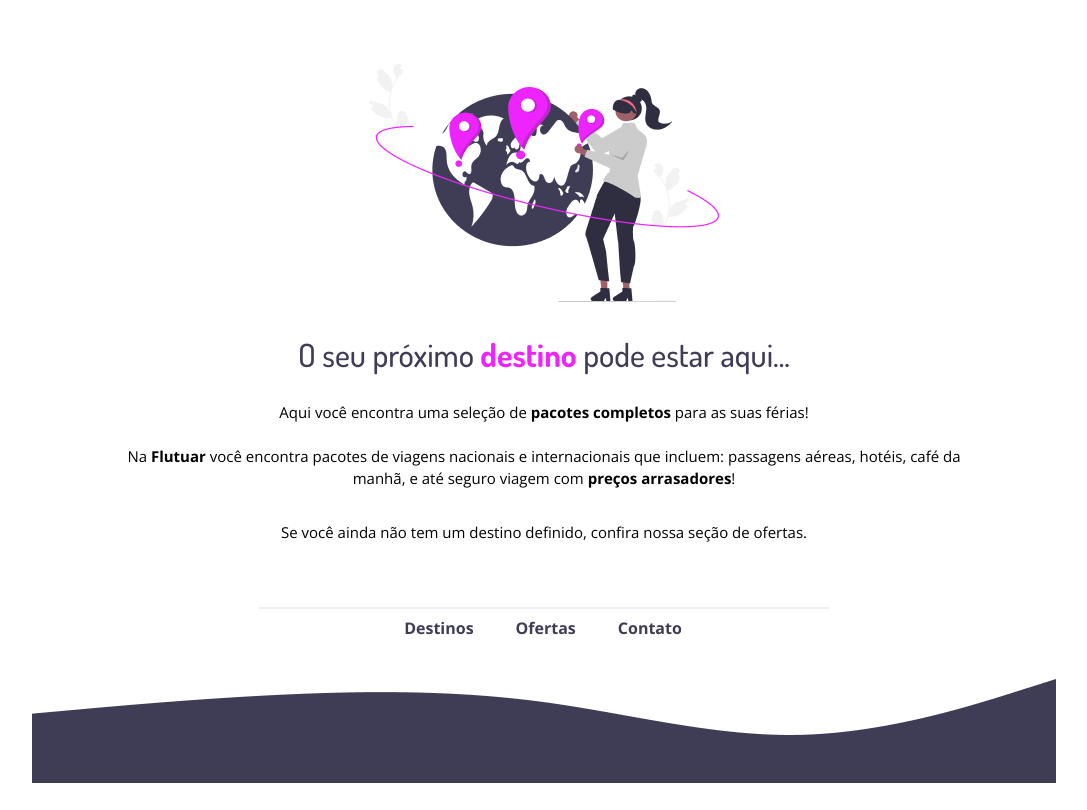
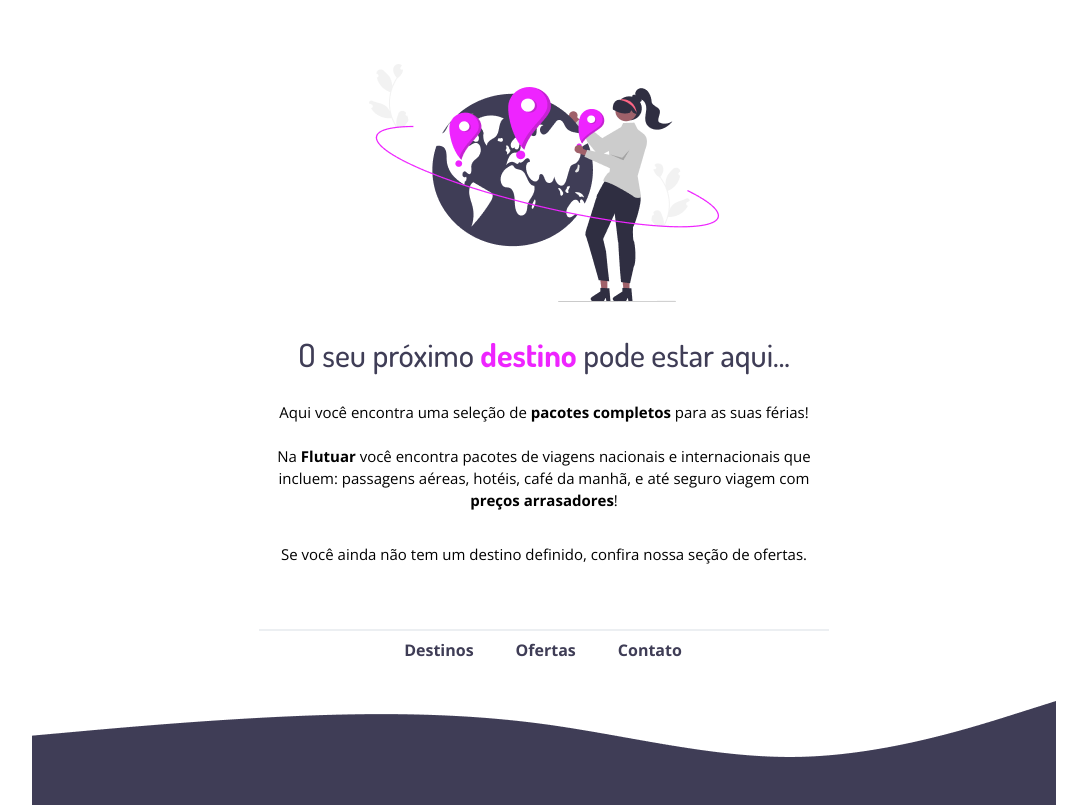
Before and after one commit to Rafael465/desafio_stage_02_flutuar, a plain HTML site: page index.html in a window 1280 px wide. Shown: the whole page, without its empty margins (96-1183 px from the left). Drawn offline with nearby package versions, Linux system fonts and the light colour scheme.

Commit message:
css updated

```diff
--- a/style.css
+++ b/style.css
@@ -5,8 +5,9 @@ body {
   }
 
 main {
-    margin: 64px 200px 64px;
+    margin: 64px auto 64px;
     align-items: center;
+    max-width: 540px;
   }
 
   h1 {
```
